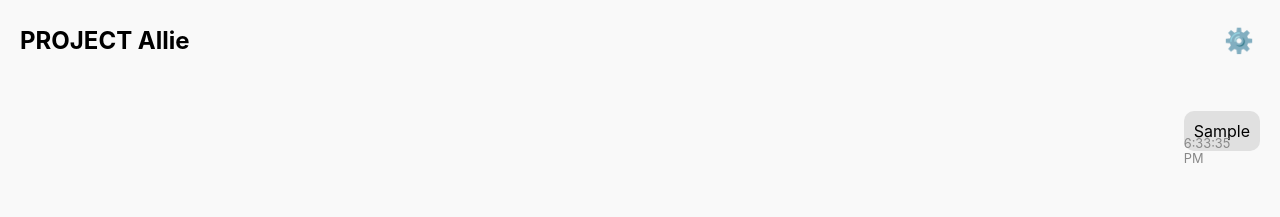
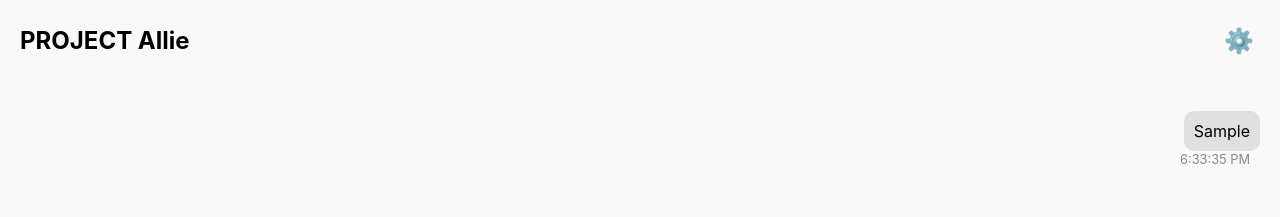
Before and after one commit to BlurpleCat/PROJECT-Allie, a React (Create React App) app in the folder ai-chat-interface/: page / in a window 1280 px wide. Both pictures are taken after typing "Sample" into the empty fields and a click on the button "Send". Shown: the top 217 px of the page. Built offline with nearby package versions, Linux system fonts and the light colour scheme; no server answers.

Commit message:
Timestamps and text bubbles are dynamic based on the sender now and the timestamps don't wrap.

```diff
--- a/ai-chat-interface/src/ChatBox.js
+++ b/ai-chat-interface/src/ChatBox.js
@@ -6,17 +6,35 @@ const ChatBox = ({ messages, isTyping, isDarkMode }) => {
       {messages.map((message, index) => (
         <div
           key={index}
-          style={styles.messageContainer}
+          style={{
+            ...styles.messageContainer,
+            justifyContent: message.sender === "user" ? "flex-end" : "flex-start", // Align messages by sender
+          }}
         >
           <div
             style={{
               ...styles.message,
-              backgroundColor: message.sender === "user" ? (isDarkMode ? "#444" : "#e0e0e0") : (isDarkMode ? "#333" : "#f1f1f1"),
+              backgroundColor: message.sender === "user"
+                ? isDarkMode
+                  ? "#444"
+                  : "#e0e0e0"
+                : isDarkMode
+                ? "#333"
+                : "#f1f1f1",
               color: isDarkMode ? "#fff" : "#000", // Ensure text is readable
             }}
           >
             <div>{message.text}</div>
-            <span style={styles.timestamp}>{new Date(message.timestamp).toLocaleTimeString()}</span>
+            <span
+              style={{
+                ...styles.timestamp,
+                textAlign: message.sender === "user" ? "right" : "left", // Align timestamp
+                right: message.sender === "user" ? "10px" : "auto", // Position for user messages
+                left: message.sender === "user" ? "auto" : "10px", // Position for AI messages
+              }}
+            >
+              {new Date(message.timestamp).toLocaleTimeString()}
+            </span>
           </div>
         </div>
       ))}
@@ -31,29 +49,28 @@ const styles = {
     padding: "20px",
     overflowY: "scroll",
     display: "flex",
-    flexDirection: "column", // Stack messages vertically
-    alignItems: "flex-end", // Align all messages to the right side of the container
+    flexDirection: "column",
   },
   messageContainer: {
     display: "flex",
     width: "100%",
-    justifyContent: "flex-end", // Ensure each message container is aligned to the right
-    margin: "10px 0", // Added margin to give space between messages
+    margin: "10px 0",
   },
   message: {
     borderRadius: "10px",
     padding: "10px",
-    maxWidth: "75%", // Limit message width to 75% of container
+    maxWidth: "75%",
     wordWrap: "break-word",
-    flexShrink: 0, // Prevent shrinking
+    flexShrink: 0,
     position: "relative",
+    textAlign: "left",
   },
   timestamp: {
     fontSize: "0.8rem",
     color: "#888",
     position: "absolute",
-    bottom: "-15px", // Move timestamp further below the message bubble
-    right: "10px",
+    bottom: "-16px",
+    whiteSpace: "nowrap", // Prevent wrapping
   },
   typingIndicator: {
     fontSize: "1rem",
```
